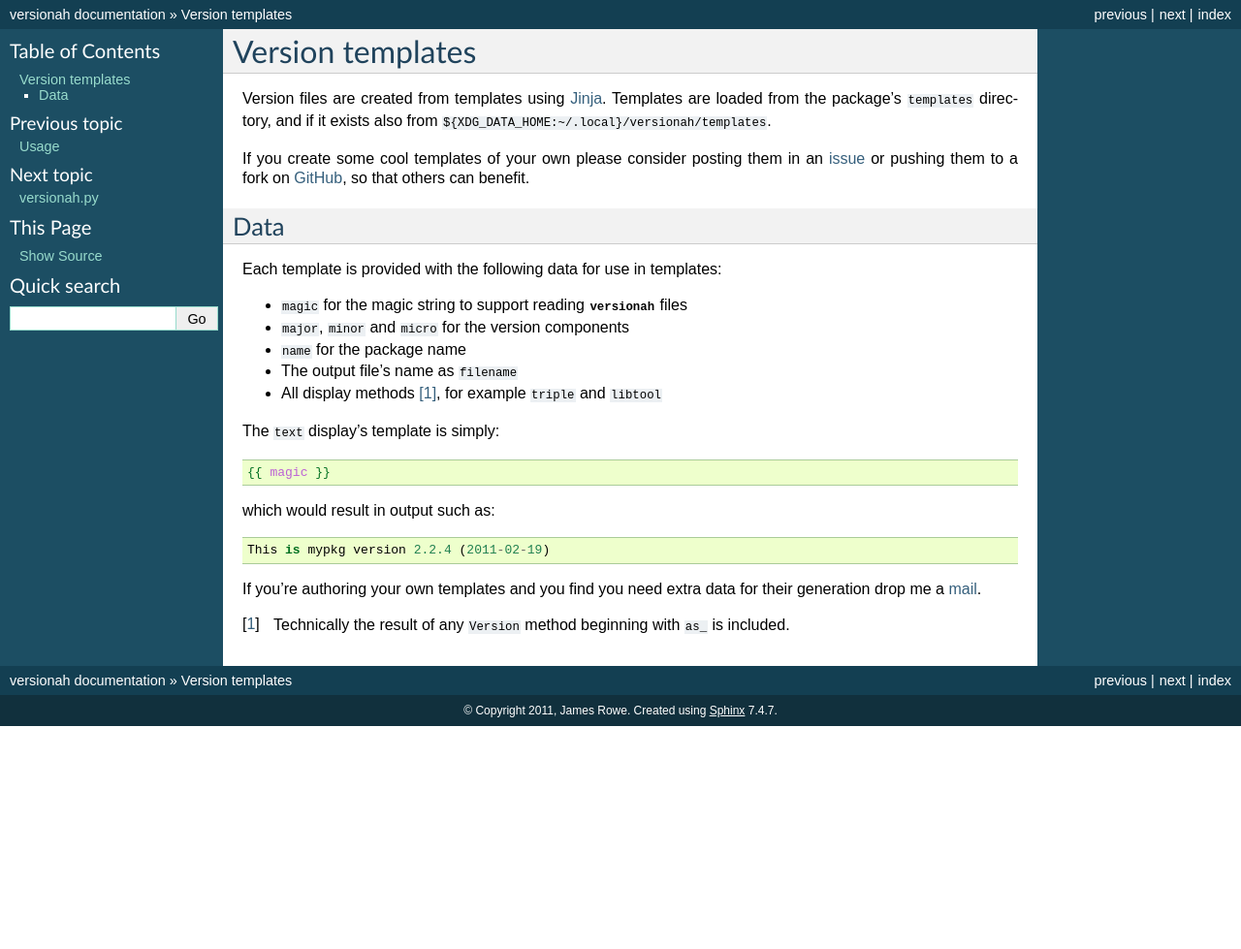
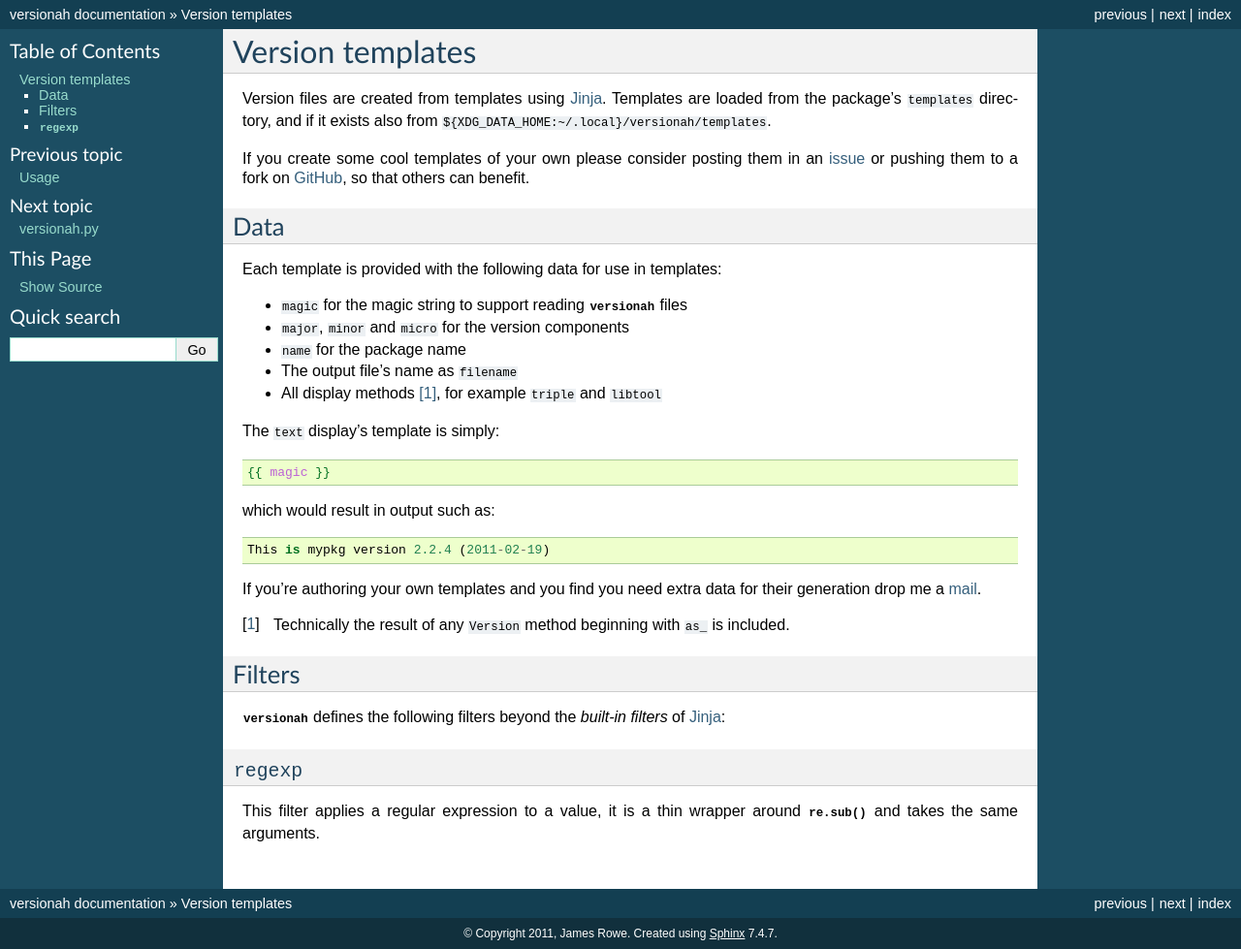
Before and after one commit to JNRowe/versionah, a Sphinx documentation site: the page built from doc/templates.rst, in a window 1280 px wide. Shown: the whole page at 97% size. Built offline with Sphinx 7.4.7, drawn with Linux system fonts in a browser that asks for light colours; the version number could not be read and is left out; before the commit the page ends 900 px from its top, so only the background shows below that.

Commit message:
Added regexp filter for use in templates.

```diff
--- a/doc/templates.rst
+++ b/doc/templates.rst
@@ -35,7 +35,20 @@ their generation drop me a mail_.
 .. [#] Technically the result of any ``Version`` method beginning with ``as_``
        is included.
 
+Filters
+-------
+
+:mod:`versionah` defines the following filters beyond the `built-in filters` of
+Jinja_:
+
+``regexp``
+----------
+
+This filter applies a regular expression to a value, it is a thin wrapper around
+:py:func:`re.sub` and takes the same arguments.
+
 .. _Jinja: http://jinja.pocoo.org/
 .. _issue: http://github.com/JNRowe/versionah/issues
 .. _GitHub: http://github.com/JNRowe/versionah/
 .. _mail: jnrowe@gmail.com
+.. _built-in filters: http://jinja.pocoo.org/docs/templates/#list-of-builtin-filters
--- a/versionah/__init__.py
+++ b/versionah/__init__.py
@@ -86,6 +86,7 @@ class Version(object):
         jinja2.PackageLoader("versionah", "templates"),
         jinja2.FileSystemLoader(pkg_data_dir),
     ]))
+    env.filters["regexp"] = lambda s, pat, rep, count=0: re.sub(pat, rep, s, count)
     filetypes = [s.split(".")[0] for s in env.list_templates()]
 
     def __init__(self, major=0, minor=1, micro=0, name="unknown",
```
